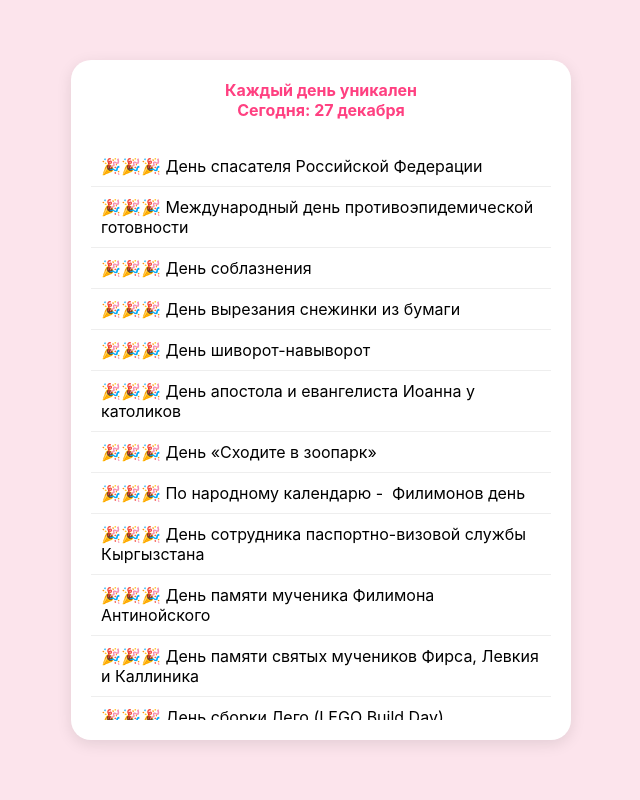
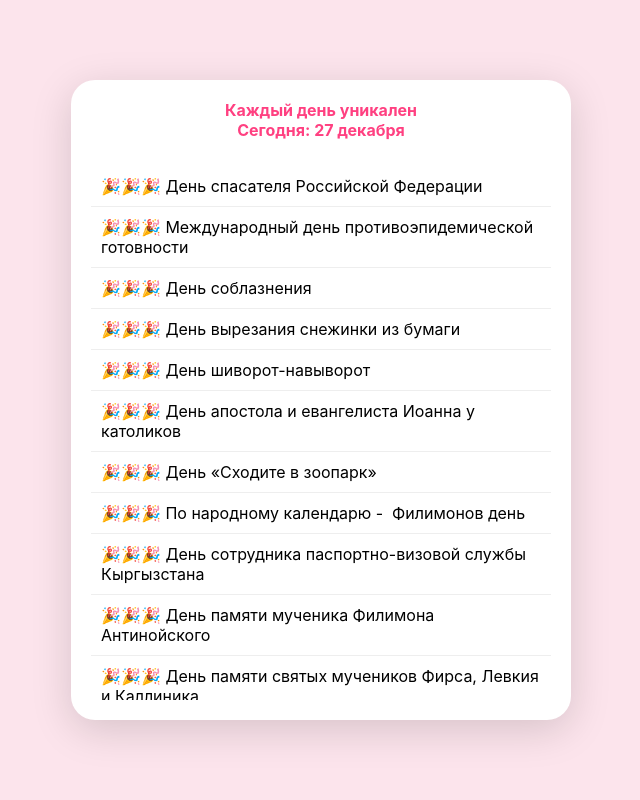
Before and after one commit to creepybloodykitten/what_holiday_is_today, a website: page index.html in a window 1280 px wide. Shown: the whole page, without its empty margins (319-959 px from the left). Drawn offline with Linux system fonts and the light colour scheme.

Commit message:
fix upload app ui problem

```diff
--- a/style.css
+++ b/style.css
@@ -1,31 +1,48 @@
+* {
+    box-sizing: border-box;
+}
+
 body {
     margin: 0;
     padding: 0;
     font-family: -apple-system, BlinkMacSystemFont, "Segoe UI", Roboto, sans-serif;
-    background-color: #fce4ec; /* Розовый фон */
+    background-color: #fce4ec;
+
+    /* ГЛАВНОЕ ИСПРАВЛЕНИЕ: */
     display: flex;
-    justify-content: center;
-    align-items: center;
-    height: 100vh;
-    /* Чтобы страница не прыгала, скроллим только внутренности */
+    justify-content: center; /* Центр по горизонтали */
+    /* Убираем align-items: center, он конфликтует при изменении высоты */
+
+    /* Используем dvh - динамическую высоту */
+    height: 100dvh;
+
+    /* Запрещаем скролл самого розового фона */
     overflow: hidden;
+    overscroll-behavior: none; /* Блокирует "пружинку" обновления */
 }
 
 .app-container {
+    background: white;
     text-align: center;
-    background: white;
-    border-radius: 20px;
-    box-shadow: 0 4px 15px rgba(0,0,0,0.1);
+    border-radius: 24px;
+    box-shadow: 0 10px 40px rgba(0,0,0,0.15);
 
-    width: 90%; /* Немного шире, чтобы текст влезал */
+    /* Размеры */
+    width: 90%;
     max-width: 500px;
 
-    /* Ограничиваем высоту карточки и говорим ей распределять место */
-    max-height: 85vh;
+    /* ВАЖНО: Оставляем место сверху и снизу */
+    /* Вместо 85vh ставим 80dvh, чтобы точно влезло с отступами */
+    max-height: 80dvh;
+
+    /* Магическое центрирование */
+    margin: auto; /* Это надежнее, чем align-items: center */
+
+    /* Структура внутри */
     display: flex;
     flex-direction: column;
     padding: 20px;
-    box-sizing: border-box; /* Чтобы padding не ломал ширину */
+    position: relative; /* Чтобы не улетало */
 }
 
 /* Дата наверху */
```
